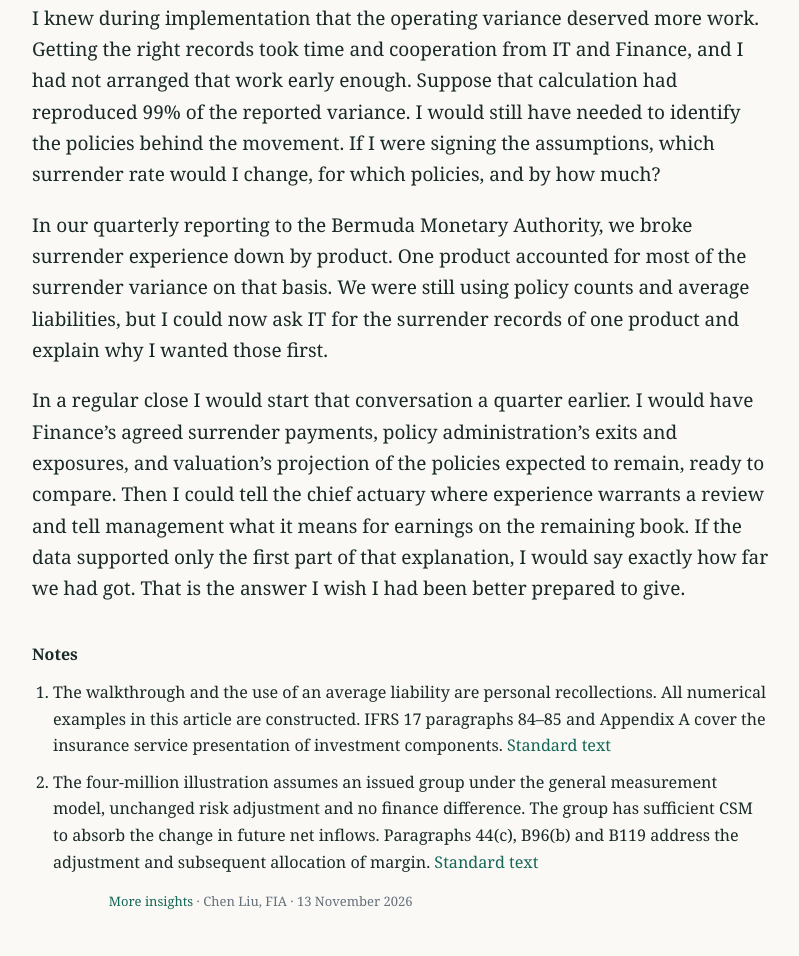
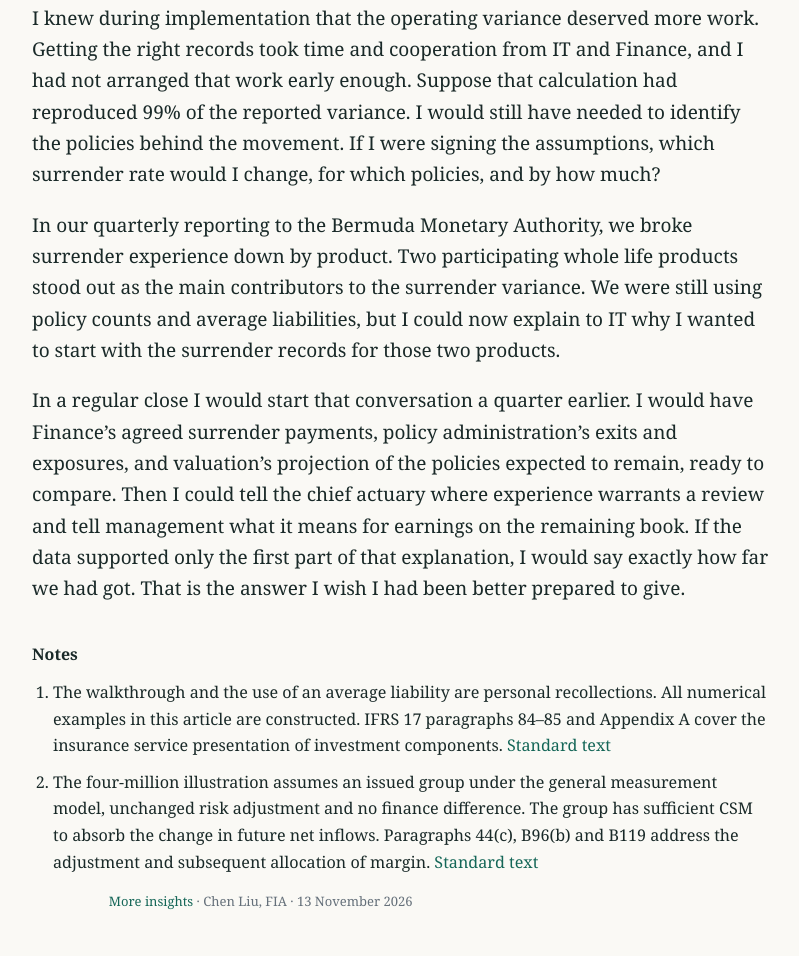
Before and after one commit to CL-Learner/chenliufia.com, a plain HTML site: page articles/surrender-payments-fell-which-policies-left.html in a window 1280 px wide. Shown: the part 3172-4128 px from the top of the page, without its empty margins (238-1037 px from the left). Drawn offline with Linux system fonts and the light colour scheme.

Commit message:
Clarify the two participating whole life surrender drivers

```diff
--- a/articles/surrender-payments-fell-which-policies-left.html
+++ b/articles/surrender-payments-fell-which-policies-left.html
@@ -17,7 +17,7 @@
 <p>Suppose that comparison shows the group has lost four million of expected future net inflows. Its contractual service margin (CSM) falls by four million before release, leaving less profit to earn from future service. Which policies left matters for timing, too. Early exits can change the pattern of remaining coverage units and therefore how much CSM emerges as profit in each future year.<a href="#note-2" aria-label="Note 2">²</a></p>
 <h2>What I would bring to the next walkthrough</h2>
 <p>I knew during implementation that the operating variance deserved more work. Getting the right records took time and cooperation from IT and Finance, and I had not arranged that work early enough. Suppose that calculation had reproduced 99% of the reported variance. I would still have needed to identify the policies behind the movement. If I were signing the assumptions, which surrender rate would I change, for which policies, and by how much?</p>
-<p>In our quarterly reporting to the Bermuda Monetary Authority, we broke surrender experience down by product. One product accounted for most of the surrender variance on that basis. We were still using policy counts and average liabilities, but I could now ask IT for the surrender records of one product and explain why I wanted those first.</p>
+<p>In our quarterly reporting to the Bermuda Monetary Authority, we broke surrender experience down by product. Two participating whole life products stood out as the main contributors to the surrender variance. We were still using policy counts and average liabilities, but I could now explain to IT why I wanted to start with the surrender records for those two products.</p>
 <p>In a regular close I would start that conversation a quarter earlier. I would have Finance’s agreed surrender payments, policy administration’s exits and exposures, and valuation’s projection of the policies expected to remain, ready to compare. Then I could tell the chief actuary where experience warrants a review and tell management what it means for earnings on the remaining book. If the data supported only the first part of that explanation, I would say exactly how far we had got. That is the answer I wish I had been better prepared to give.</p>
 <h3>Notes</h3>
 <ol><li id="note-1">The walkthrough and the use of an average liability are personal recollections. All numerical examples in this article are constructed. IFRS 17 paragraphs 84–85 and Appendix A cover the insurance service presentation of investment components. <a href="https://standards.aasb.gov.au/aasb-17-dec-2022-0">Standard text</a></li><li id="note-2">The four-million illustration assumes an issued group under the general measurement model, unchanged risk adjustment and no finance difference. The group has sufficient CSM to absorb the change in future net inflows. Paragraphs 44(c), B96(b) and B119 address the adjustment and subsequent allocation of margin. <a href="https://standards.aasb.gov.au/aasb-17-dec-2022-0">Standard text</a></li></ol></article><footer><a href="../insights.html">More insights</a> · Chen Liu, FIA · 13 November 2026</footer></main></body></html>
```
